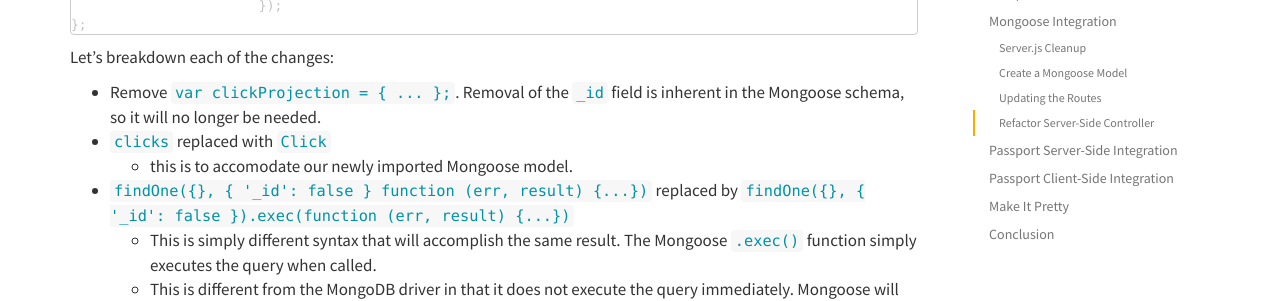
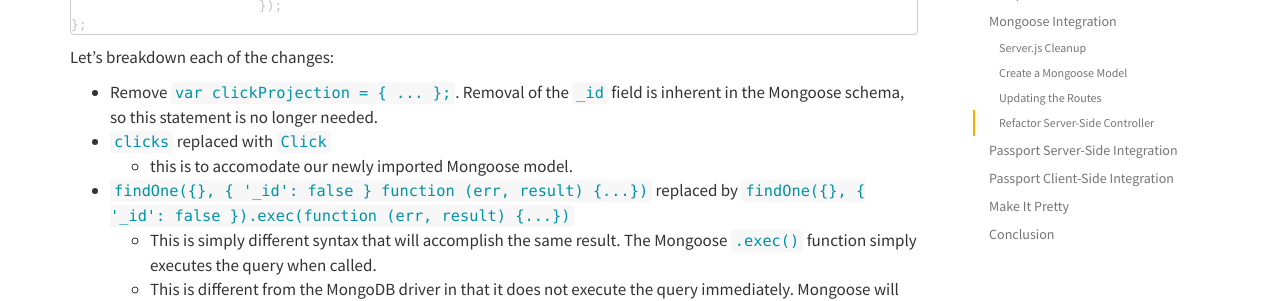
Before and after one commit to johnstonbl01/clementinejs, a Jekyll site: the page built from tutorials/tutorial-passport.md, in a window 1280 px wide and 900 px high, scrolled down 5912 px. Shown: the part 179-480 px from the top of the window. Built offline with Jekyll 4.4.1, drawn with Linux system fonts in a browser that asks for light colours; Markdown is read by kramdown in place of the engine named in the settings.

Commit message:
Fix grammar typo in passport tutorial.

```diff
--- a/tutorials/tutorial-passport.md
+++ b/tutorials/tutorial-passport.md
@@ -286,7 +286,7 @@ this.getClicks = function (req, res) {
 
 Let's breakdown each of the changes:
 
-- Remove `var clickProjection = { ... };`. Removal of the `_id` field is inherent in the Mongoose schema, so it will no longer be needed.
+- Remove `var clickProjection = { ... };`. Removal of the `_id` field is inherent in the Mongoose schema, so this statement is no longer needed.
 - `clicks` replaced with `Click`
 	- this is to accomodate our newly imported Mongoose model.
 - `findOne({}, { '_id': false } function (err, result) {...})` replaced by `findOne({}, { '_id': false }).exec(function (err, result) {...})`
```
